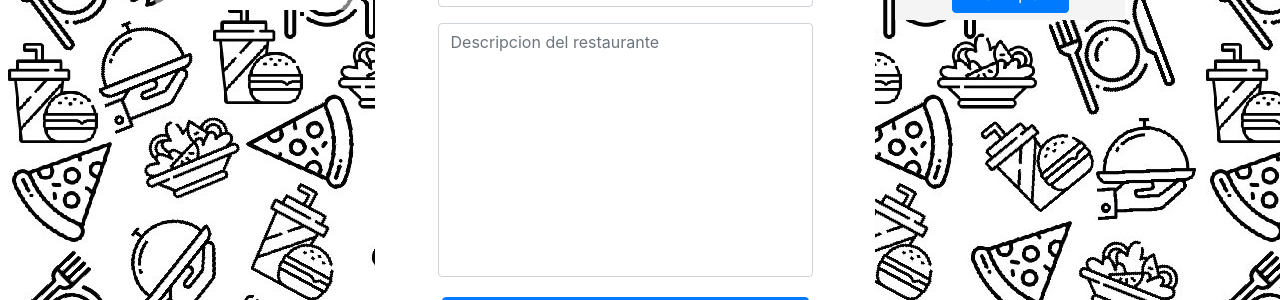
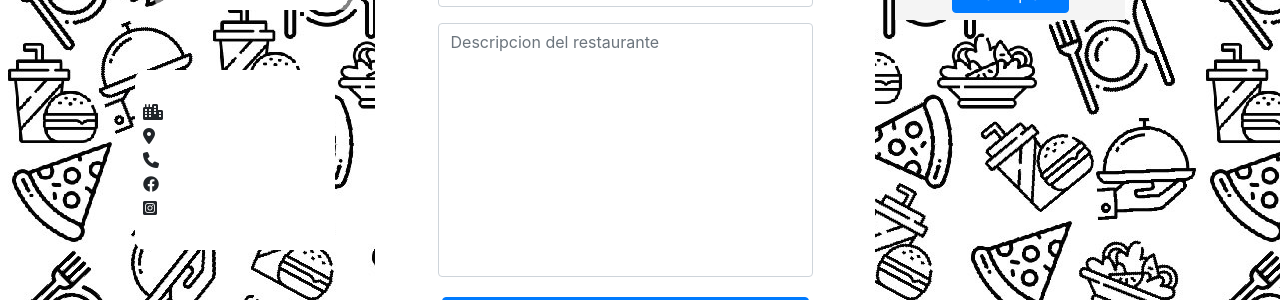
Before and after one commit to Alexisrk310/app-joseAlvarezyg, a React (Vite) app: page /restaurante/crear in a window 1280 px wide. Shown: the part 465-765 px from the top of the page. Built offline with nearby package versions, Linux system fonts and the light colour scheme; no server answers.

Commit message:
data del restaurante hecho

```diff
--- a/src/pages/CreateRestaurant/CreateRestaurant.tsx
+++ b/src/pages/CreateRestaurant/CreateRestaurant.tsx
@@ -286,6 +286,32 @@ const CreateRestaurant: React.FC<CreateRestaurantInterface> = () => {
 						</div>
 					</div>
 				</div>
+				<div className="data-restaurant">
+					<div className="department">
+						<i className="fa-solid fa-city  mx-2"></i>
+						<span>{restaurant?.department}</span>
+					</div>
+					<div className="city">
+						<i className="fa-sharp fa-solid fa-location-dot mx-2"></i>
+						<span>{restaurant?.city}</span>
+					</div>
+					{/* <div className="address">
+						<i className="fa-solid fa-address-card mx-2"></i>
+						<span>{restaurant?.address}</span>
+					</div> */}
+					<div className="tel">
+						<i className="fa-solid fa-phone mx-2"></i>
+						<span>{restaurant?.tel}</span>
+					</div>
+					<div className="facebook-restaurant">
+						<i className="fa-brands fa-facebook mx-2"></i>
+						<span>{restaurant?.facebook}</span>
+					</div>
+					<div className="instagram-restaurant">
+						<i className="fa-brands fa-square-instagram mx-2"></i>
+						<span>{restaurant?.instagram}</span>
+					</div>
+				</div>
 			</div>
 			<div className="container-new-restaurant">
 				<div className="form-group w-75">
--- a/src/pages/CreateRestaurant/styles/CreateRestaurant.css
+++ b/src/pages/CreateRestaurant/styles/CreateRestaurant.css
@@ -185,3 +185,15 @@
 	text-align: center;
 	cursor: pointer;
 }
+
+/* DATA RESTAURANT */
+
+.data-restaurant {
+	background-color: #ffffff;
+	width: 200px;
+	height: 180px;
+	display: flex;
+	flex-direction: column;
+	justify-content: center;
+	border-radius: 10px;
+}
```
